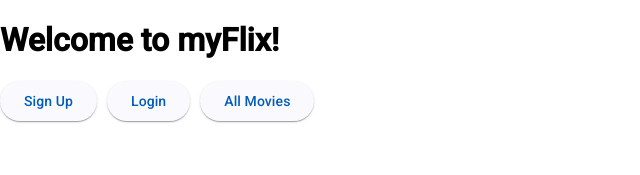
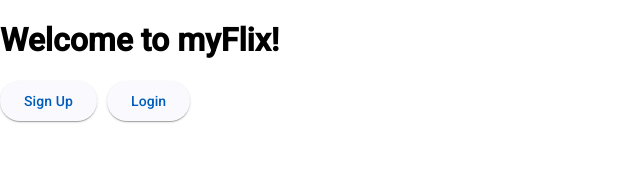
Before and after one commit to Beaugmc86/myFlix-Angular, an Angular app: page /welcome in a window 1280 px wide. Before the commit this address led to /. Shown: the top 175 px of the page, without its empty margins (0-640 px from the left). Built offline with nearby package versions, Linux system fonts and the light colour scheme.

Commit message:
Add Welcom page component and routes to signup, login, and movies

```diff
--- a/src/app/app.component.html
+++ b/src/app/app.component.html
@@ -1,29 +1 @@
-<!DOCTYPE html>
-<div class="main-page">
-  <h1>
-    Welcome to myFlix!
-  </h1>
-  <button
-    mat-raised-button
-    (click)="openUserRegistrationDialog()"
-    style="margin-right: 10px;"
-    color="primary"
-  >
-    Sign Up
-  </button>
-  <button
-    mat-raised-button
-    (click)="openUserLoginDialog()"
-    style="margin-right: 10px;"
-    color="primary"
-  >
-    Login
-  </button>
-  <button
-    mat-raised-button
-    color="primary"
-    (click)="openMoviesDialog()"
-  >
-    All Movies
-  </button>
-</div>
+<router-outlet></router-outlet>
--- a/src/app/app.component.ts
+++ b/src/app/app.component.ts
@@ -1,9 +1,4 @@
-// src/app/app.component.ts
 import { Component } from '@angular/core';
-import { UserRegistrationFormComponent } from './user-registration-form/user-registration-form.component';
-import { UserLoginFormComponent } from './user-login-form/user-login-form.component';
-import { MovieCardComponent } from './movie-card/movie-card.component';
-import { MatDialog } from '@angular/material/dialog';
 
 @Component({
   selector: 'app-root',
@@ -12,26 +7,4 @@ import { MatDialog } from '@angular/material/dialog';
 })
 export class AppComponent {
   title = 'myFlix-Angular-client';
-
-  constructor(public dialog: MatDialog) { }
-
-// This is the function that will open the dialog when the signup button is clicked
-  openUserRegistrationDialog(): void {
-    this.dialog.open(UserRegistrationFormComponent, {
-  // Assigning the dialog a width
-    width: '280px'
-    });
-  }
-
-  openUserLoginDialog(): void {
-    this.dialog.open(UserLoginFormComponent, {
-      width: '280px',
-    });
-  }
-
-  openMoviesDialog(): void {
-    this.dialog.open(MovieCardComponent, {
-      width: '500px'
-    });
-  }
 }
--- a/src/app/app.module.ts
+++ b/src/app/app.module.ts
@@ -1,3 +1,4 @@
+// Modules
 import { NgModule } from '@angular/core';
 import { BrowserModule } from '@angular/platform-browser';
 import { BrowserAnimationsModule } from '@angular/platform-browser/animations';
@@ -9,15 +10,22 @@ import { MatFormFieldModule } from '@angular/material/form-field';
 import { MatDialogModule } from '@angular/material/dialog';
 import { MatSnackBarModule } from '@angular/material/snack-bar';
 import { FormsModule } from '@angular/forms';
+import { provideAnimationsAsync } from '@angular/platform-browser/animations/async';
+import { RouterModule, Routes } from '@angular/router';
 
+// Components
 import { AppRoutingModule } from './app-routing.module';
 import { AppComponent } from './app.component';
-import { provideAnimationsAsync } from '@angular/platform-browser/animations/async';
 import { UserRegistrationFormComponent } from './user-registration-form/user-registration-form.component';
 import { UserLoginFormComponent } from './user-login-form/user-login-form.component';
 import { MovieCardComponent } from './movie-card/movie-card.component';
+import { WelcomePageComponent } from './welcome-page/welcome-page.component';
 
-
+const appRoutes: Routes = [
+  { path: 'welcome', component: WelcomePageComponent },
+  { path: 'movies', component: MovieCardComponent },
+  { path: '', redirectTo: 'welcome', pathMatch: 'prefix' },
+];
 
 @NgModule({
   declarations: [
@@ -25,6 +33,7 @@ import { MovieCardComponent } from './movie-card/movie-card.component';
     UserRegistrationFormComponent,
     UserLoginFormComponent,
     MovieCardComponent,
+    WelcomePageComponent,
   ],
   imports: [
     BrowserModule,
@@ -38,6 +47,7 @@ import { MovieCardComponent } from './movie-card/movie-card.component';
     MatCardModule,
     MatFormFieldModule,
     MatSnackBarModule,
+    RouterModule.forRoot(appRoutes),
   ],
   providers: [
     provideAnimationsAsync()
--- a/src/app/user-login-form/user-login-form.component.ts
+++ b/src/app/user-login-form/user-login-form.component.ts
@@ -1,7 +1,8 @@
 import { Component, OnInit, Input } from '@angular/core';
 import { MatDialogRef } from '@angular/material/dialog';
+import { MatSnackBar } from '@angular/material/snack-bar';
+import { Router } from '@angular/router';
 import { FetchApiDataService } from '../fetch-api-data.service';
-import { MatSnackBar } from '@angular/material/snack-bar';
 
 @Component({
   selector: 'app-user-login-form',
@@ -16,7 +17,8 @@ export class UserLoginFormComponent implements OnInit {
   constructor(
     public fetchApiData: FetchApiDataService,
     public dialogRef: MatDialogRef<UserLoginFormComponent>,
-    public snackBar: MatSnackBar
+    public snackBar: MatSnackBar,
+    private router: Router,
   ) { }
 
   ngOnInit(): void {
@@ -29,11 +31,12 @@ export class UserLoginFormComponent implements OnInit {
       localStorage.setItem('token', response.token);
       this.dialogRef.close(); // This will close the modal on success
       console.log(response);
-      this.snackBar.open(response, 'OK', {
+      this.snackBar.open('User login successful', 'OK', {
         duration: 2000
       });
+      this.router.navigate(['movies'])
     }, (response) => {
-      this.snackBar.open(response, 'OK', {
+      this.snackBar.open('User login failed', 'OK', {
         duration: 2000
       });
     });
--- /dev/null
+++ b/src/app/welcome-page/welcome-page.component.html
@@ -0,0 +1,21 @@
+<div class="main-page">
+  <h1>
+    Welcome to myFlix!
+  </h1>
+  <button
+    mat-raised-button
+    (click)="openUserRegistrationDialog()"
+    style="margin-right: 10px;"
+    color="primary"
+  >
+    Sign Up
+  </button>
+  <button
+    mat-raised-button
+    color="primary"
+    (click)="openUserLoginDialog()"
+    style="margin-right: 10px;"
+  >
+    Login
+  </button>
+</div>
--- /dev/null
+++ b/src/app/welcome-page/welcome-page.component.ts
@@ -0,0 +1,28 @@
+import { Component, OnInit } from '@angular/core';
+import { UserLoginFormComponent } from '../user-login-form/user-login-form.component';
+import { UserRegistrationFormComponent } from '../user-registration-form/user-registration-form.component';
+import { MatDialog } from '@angular/material/dialog';
+
+@Component({
+  selector: 'app-welcome-page',
+  templateUrl: './welcome-page.component.html',
+  styleUrl: './welcome-page.component.scss'
+})
+export class WelcomePageComponent implements OnInit {
+  constructor(public dialog: MatDialog) { }
+  ngOnInit(): void {
+  }
+
+  openUserRegistrationDialog(): void {
+    this.dialog.open(UserRegistrationFormComponent, {
+  // Assigning the dialog a width
+    width: '280px'
+    });
+  }
+
+  openUserLoginDialog(): void {
+    this.dialog.open(UserLoginFormComponent, {
+      width: '280px',
+    });
+  }
+}
```
Also changed, not shown: src/app/welcome-page/welcome-page.component.scss (added), 1 other file (tests, documents, lock files or other folders).
